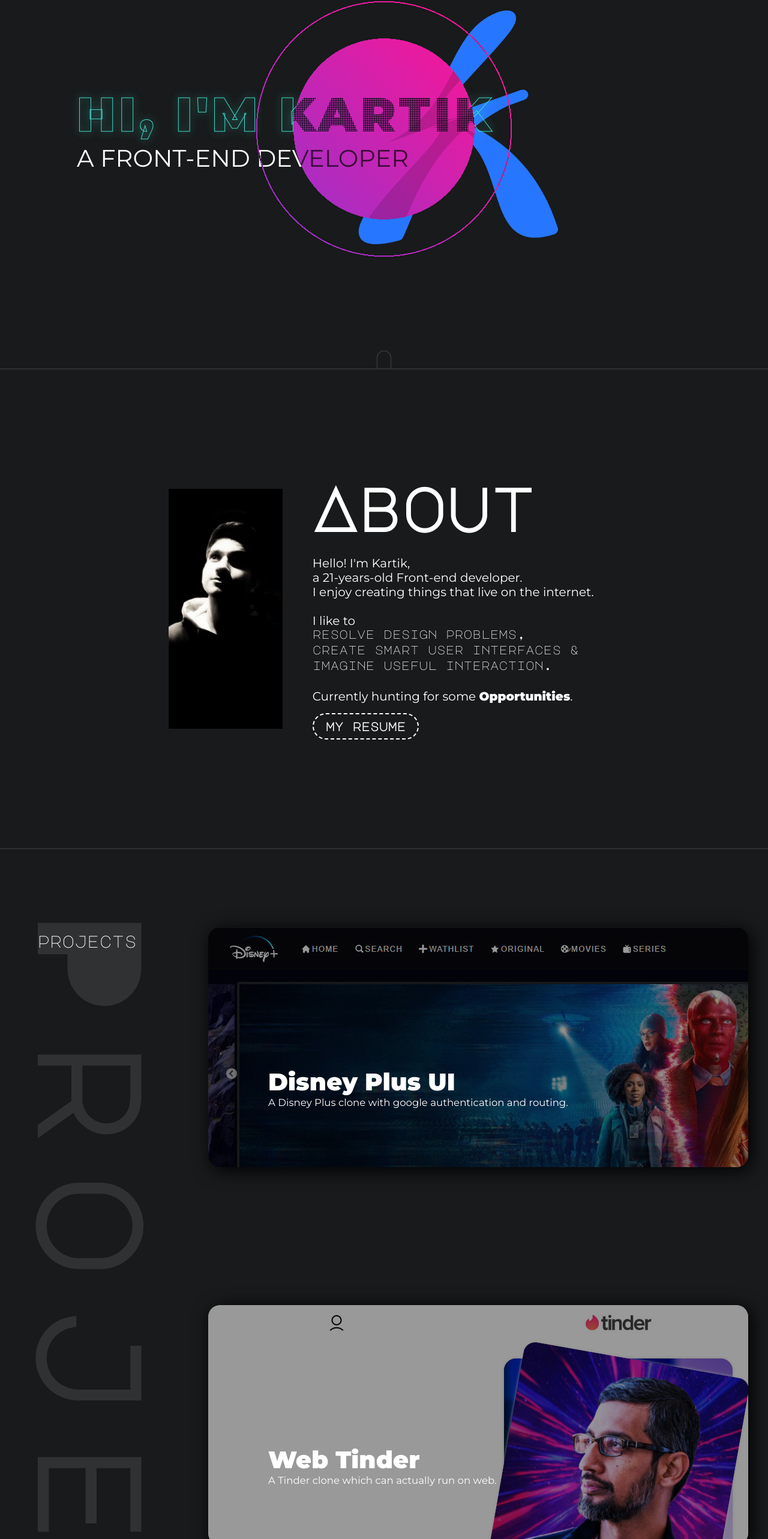
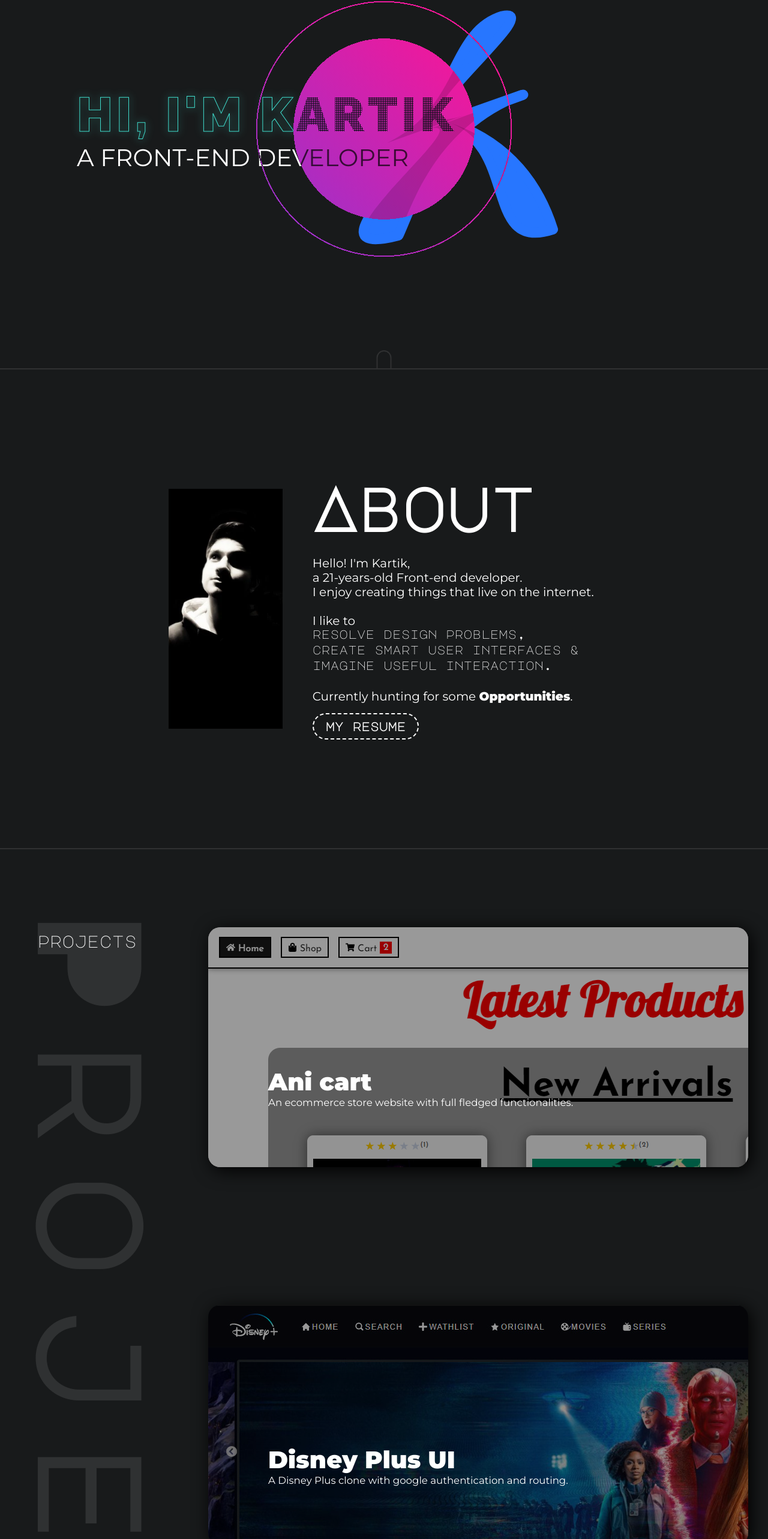
Before and after one commit to kartikth40/portfolio, a React (Create React App) app: page / in a window 1280 px wide. Shown: the part 184-2750 px from the top of the page at 60% size. Built offline with nearby package versions, Linux system fonts and the light colour scheme.

Commit message:
updated projects list with a new project and fixed some font issues

```diff
--- a/src/components/Home/styles.js
+++ b/src/components/Home/styles.js
@@ -34,6 +34,7 @@ const Hero = styled.div`
   text-transform: uppercase;
 
   & h1 {
+    font-family: var(--title-font-family);
     letter-spacing: 0.3rem;
     -webkit-text-stroke: 1px var(--primary);
     filter: drop-shadow(0 0 0.35rem var(--primary));
--- a/src/index.css
+++ b/src/index.css
@@ -1,4 +1,4 @@
-@import url('https://fonts.googleapis.com/css2?family=Major+Mono+Display&family=Montserrat:wght@100;400;900&display=swap');
+@import url('https://fonts.googleapis.com/css2?family=Major+Mono+Display&family=Montserrat:wght@100;400;900&family=Raleway:wght@900&display=swap');
 * {
   box-sizing: border-box;
   margin: 0;
@@ -15,6 +15,7 @@ html {
   --secondary-dark: #292f3a60;
   --secondary-dark2: #121720;
   --transparent-blue: #0059ff9a;
+  --title-font-family: 'Raleway', sans-serif;
   --primary-font-family: 'Montserrat', sans-serif;
   --secondary-font-family: 'Major Mono Display', monospace;
   font-family: var(--primary-font-family);
--- a/src/juice/projectInfo.js
+++ b/src/juice/projectInfo.js
@@ -2,20 +2,20 @@ const projectInfo = [
   {
     id: 1,
     projNo: '01',
+    bgImgUrl: 'ani_cart_cover.png',
+    title: 'Ani cart',
+    desc: 'An ecommerce store website with full fledged functionalities.',
+    visitLink: 'https://ani-cart.web.app',
+    sourceLink: 'https://github.com/kartikth40/ecommerceStore',
+  },
+  {
+    id: 2,
+    projNo: '02',
     bgImgUrl: 'disney_plus_cover.jpg',
     title: 'Disney Plus UI',
     desc: 'A Disney Plus clone with google authentication and routing.',
     visitLink: 'https://disney-plus-0.web.app',
-    sourceLink: 'https://github.com/kartikth40/disney-plus'
-  },
-  {
-    id: 2,
-    projNo: '02',
-    bgImgUrl: 'tinder_web_cover.jpg',
-    title: 'Web Tinder',
-    desc: 'A Tinder clone which can actually run on web.',
-    visitLink: 'https://tinder-mini.web.app',
-    sourceLink: 'https://github.com/kartikth40/tinder-frontend'
+    sourceLink: 'https://github.com/kartikth40/disney-plus',
   },
   {
     id: 3,
@@ -24,8 +24,8 @@ const projectInfo = [
     title: 'Movie Town',
     desc: 'A Movies Description site made by the help of TheMoviesDB.',
     visitLink: 'https://movie-town.netlify.app',
-    sourceLink: 'https://github.com/kartikth40/movie-town'
-  }
+    sourceLink: 'https://github.com/kartikth40/movie-town',
+  },
 ]
 
 export default projectInfo
```
Also changed, not shown: public/img/ani_cart_cover.png (added).
